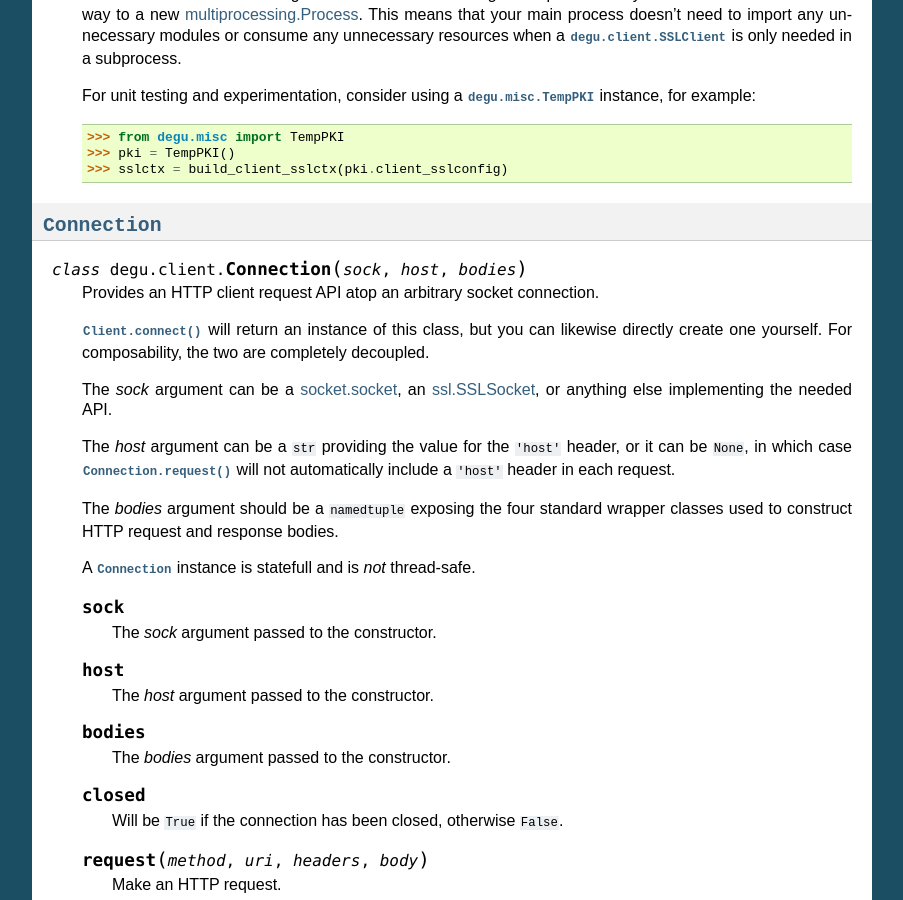
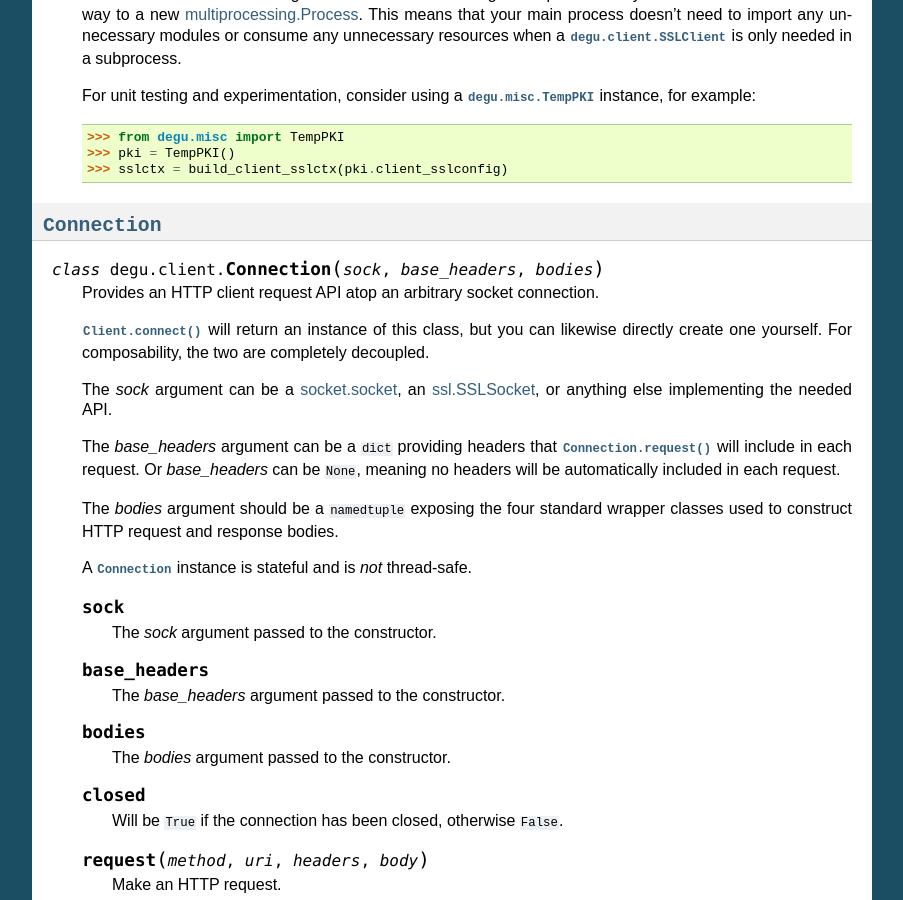
Before and after one commit to json420/degu, a Sphinx documentation site: the page built from doc/degu.client.rst, in a window 1280 px wide and 900 px high, scrolled down 6147 px. Shown: the whole window, without its empty margins (198-1101 px from the left). Built offline with Sphinx 7.4.7, drawn with Linux system fonts in a browser that asks for light colours; some of the changed text lies outside the part shown.

Commit message:
base_headers actually make sense for Connection, even though it doesn't for Client/SSLCLient

```diff
--- a/doc/changelog.rst
+++ b/doc/changelog.rst
@@ -709,7 +709,7 @@ As of Degu 0.5, you now need to do this::
 
 :class:`degu.client.Client` and :class:`degu.client.SSLClient` instances are
 now stateless and thread-safe, do not themselves reference any socket resources.
-On the other hand, :class:`degu.client.Connection` instances are statefull and
+On the other hand, :class:`degu.client.Connection` instances are stateful and
 are *not* thread-safe.
 
 Two things motivated these breaking API changes:
--- a/doc/degu.client.rst
+++ b/doc/degu.client.rst
@@ -420,7 +420,7 @@ Also see the server :ref:`server-options`.
 :class:`Connection`
 -------------------
 
-.. class:: Connection(sock, host, bodies)
+.. class:: Connection(sock, base_headers, bodies)
 
     Provides an HTTP client request API atop an arbitrary socket connection.
 
@@ -431,22 +431,23 @@ Also see the server :ref:`server-options`.
     The *sock* argument can be a `socket.socket`_, an `ssl.SSLSocket`_, or
     anything else implementing the needed API.
 
-    The *host* argument can be a ``str`` providing the value for the ``'host'``
-    header, or it can be ``None``, in which case :meth:`Connection.request()`
-    will not automatically include a ``'host'`` header in each request.
+    The *base_headers* argument can be a ``dict`` providing headers that
+    :meth:`Connection.request()` will include in each request.  Or
+    *base_headers* can be ``None``, meaning no headers will be automatically
+    included in each request.
 
     The *bodies* argument should be a ``namedtuple`` exposing the four standard
     wrapper classes used to construct HTTP request and response bodies.
 
-    A :class:`Connection` instance is statefull and is *not* thread-safe.
+    A :class:`Connection` instance is stateful  and is *not* thread-safe.
 
     .. attribute:: sock
 
         The *sock* argument passed to the constructor.
 
-    .. attribute:: host
+    .. attribute:: base_headers
 
-        The *host* argument passed to the constructor.
+        The *base_headers* argument passed to the constructor.
 
     .. attribute:: bodies
 
--- a/doc/tutorial.rst
+++ b/doc/tutorial.rst
@@ -90,7 +90,7 @@ In order to make requests, we'll need to create a
 >>> conn.request('GET', '/', {}, None)
 Response(status=200, reason='OK', headers={'x-msg': 'hello, world'}, body=None)
 
-In contrast, a :class:`degu.client.Connection` is statefull and is *not*
+In contrast, a :class:`degu.client.Connection` is stateful and is *not*
 thread-safe.
 
 As both the Degu client and server are built for HTTP/1.1 only, connection
```
Also changed, not shown: 3 other files.
